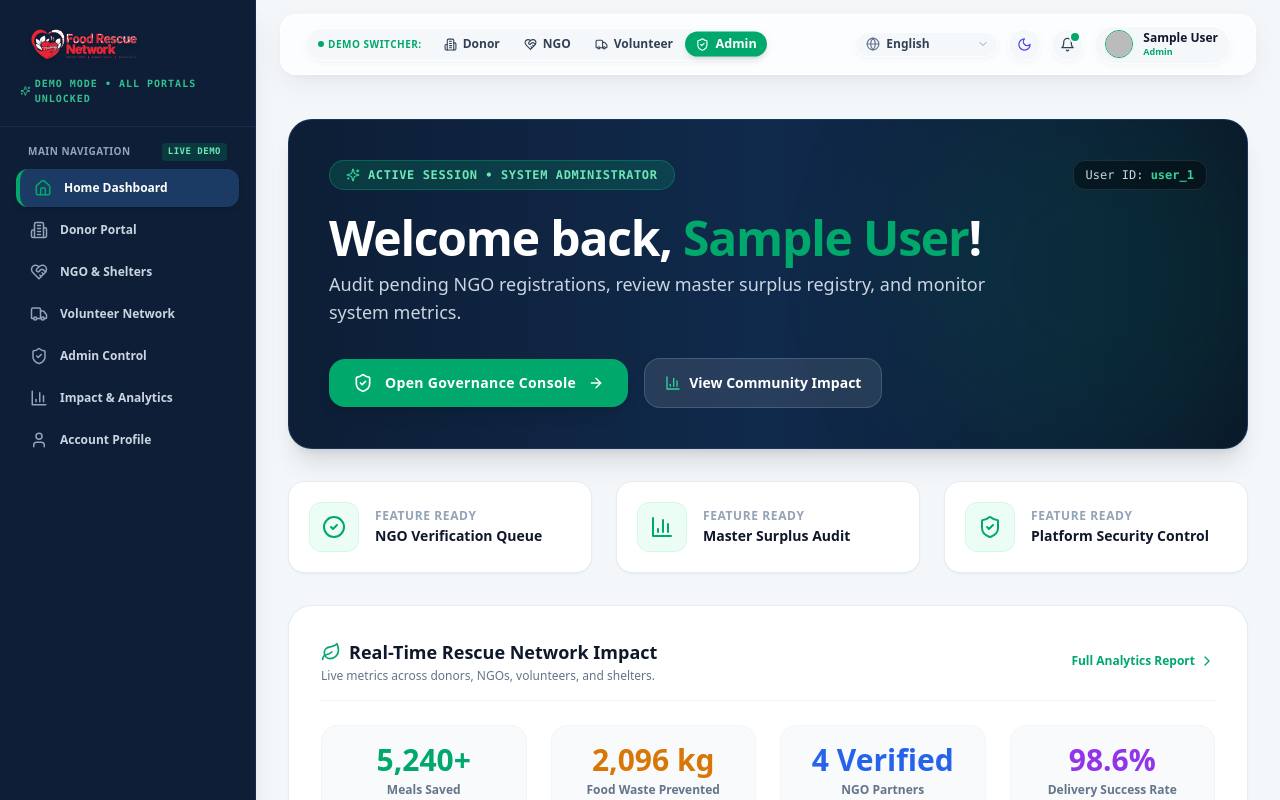
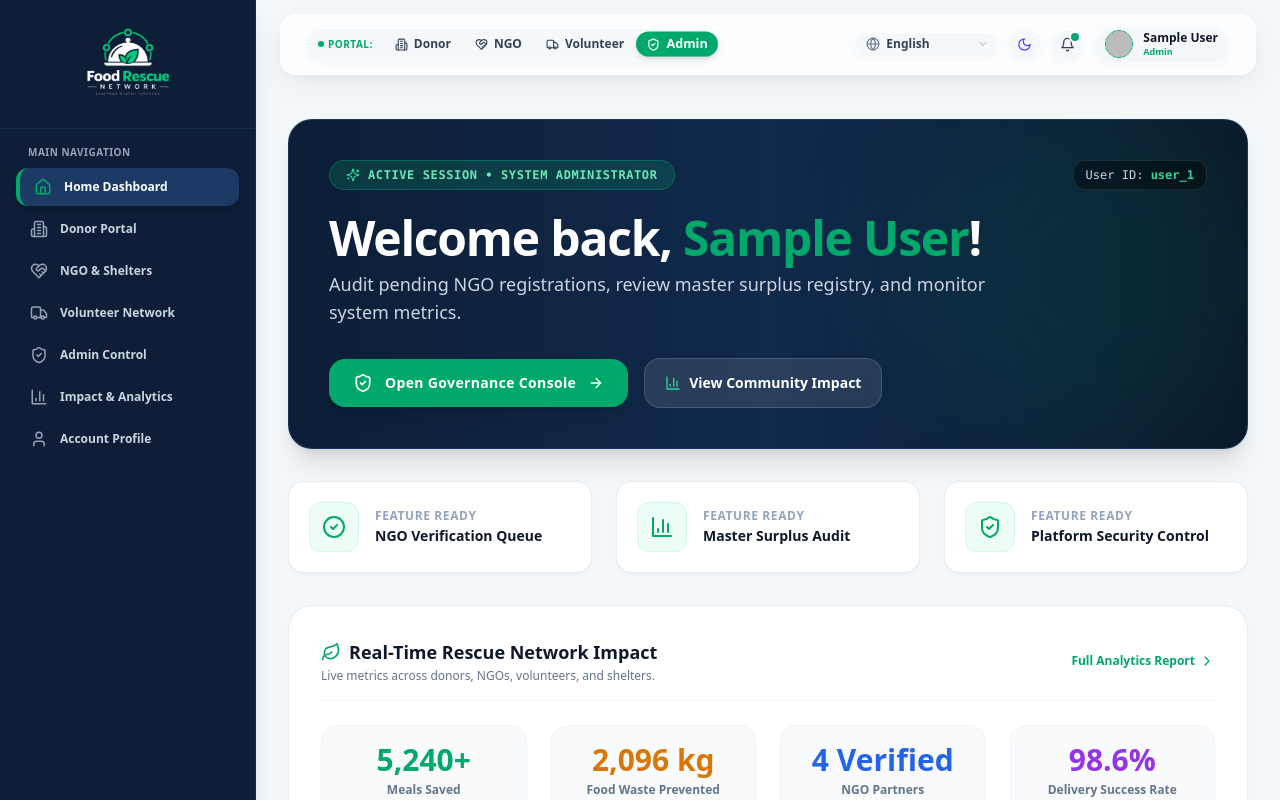
Before and after one commit to kumaraswamy-cmd/FOOD-RESCUE-NETWORK, a React (Vite) app in the folder client/: page / in a window 1280 px wide. Shown: the top 800 px of the page. Built offline with nearby package versions, Linux system fonts and the light colour scheme; no server answers; sample sign-in values are in the browser's storage; the HTML template or start-up script is replaced by a standard one.

Commit message:
fix: replace logo across application with official Food Rescue Network logo PNG and clean up demo mode text labels

```diff
--- a/client/src/components/Layout.jsx
+++ b/client/src/components/Layout.jsx
@@ -96,25 +96,20 @@ export default function Layout({ children, lang, setLang, theme, toggleTheme, us
         ${mobileMenuOpen ? 'translate-x-0' : '-translate-x-full'}
       `}>
         {/* Logo & Header */}
-        <div className="p-5 border-b border-navy-700/50 flex flex-col items-start gap-2">
-          <Link to="/" className="flex items-center gap-3 group">
+        <div className="p-4 border-b border-navy-700/50 flex flex-col items-center justify-center gap-1 text-center">
+          <Link to="/" className="flex flex-col items-center group">
             <img
               src="/logo.png"
-              alt="Food Rescue Network Logo"
-              className="h-12 w-auto object-contain rounded-xl group-hover:scale-105 transition-transform drop-shadow-md"
+              alt="Food Rescue Network Official Logo"
+              className="h-24 w-auto object-contain group-hover:scale-105 transition-transform"
             />
           </Link>
-          <div className="text-[10px] font-mono font-bold tracking-widest text-emerald-400 uppercase opacity-90 flex items-center gap-1">
-            <Sparkles size={12} className="text-emerald-400" />
-            <span>DEMO MODE &bull; ALL PORTALS UNLOCKED</span>
-          </div>
         </div>
 
         {/* Navigation Items */}
         <nav className="flex-1 px-4 py-4 space-y-1 overflow-y-auto">
           <div className="text-[10px] font-extrabold uppercase tracking-wider text-slate-400 px-3 mb-2 flex items-center justify-between">
             <span>Main Navigation</span>
-            <span className="text-[9px] bg-[#00A86B]/20 text-emerald-300 px-1.5 py-0.5 rounded font-mono">LIVE DEMO</span>
           </div>
           {navItems.map((item) => {
             const active = isActive(item.path);
@@ -188,11 +183,11 @@ export default function Layout({ children, lang, setLang, theme, toggleTheme, us
                 {mobileMenuOpen ? <X size={18} strokeWidth={2} /> : <Menu size={18} strokeWidth={2} />}
               </button>
 
-              {/* Instant One-Click Role Switcher Bar for Live Presentation */}
+              {/* Instant One-Click Role Switcher Bar */}
               <div className="hidden sm:flex items-center gap-1 liquid-glass-capsule rounded-full p-1 border border-white/20 dark:border-navy-700">
                 <span className="text-[10px] font-black uppercase text-[#00A86B] dark:text-emerald-400 px-2 tracking-wider flex items-center gap-1">
                   <span className="w-1.5 h-1.5 rounded-full bg-[#00A86B] animate-pulse"></span>
-                  <span>Demo Switcher:</span>
+                  <span>Portal:</span>
                 </span>
                 {roleList.map((r) => {
                   const isSelected = currentRole === r.id;
```
Also changed, not shown: client/public/logo.png, client/public/logo_light.png (added).
